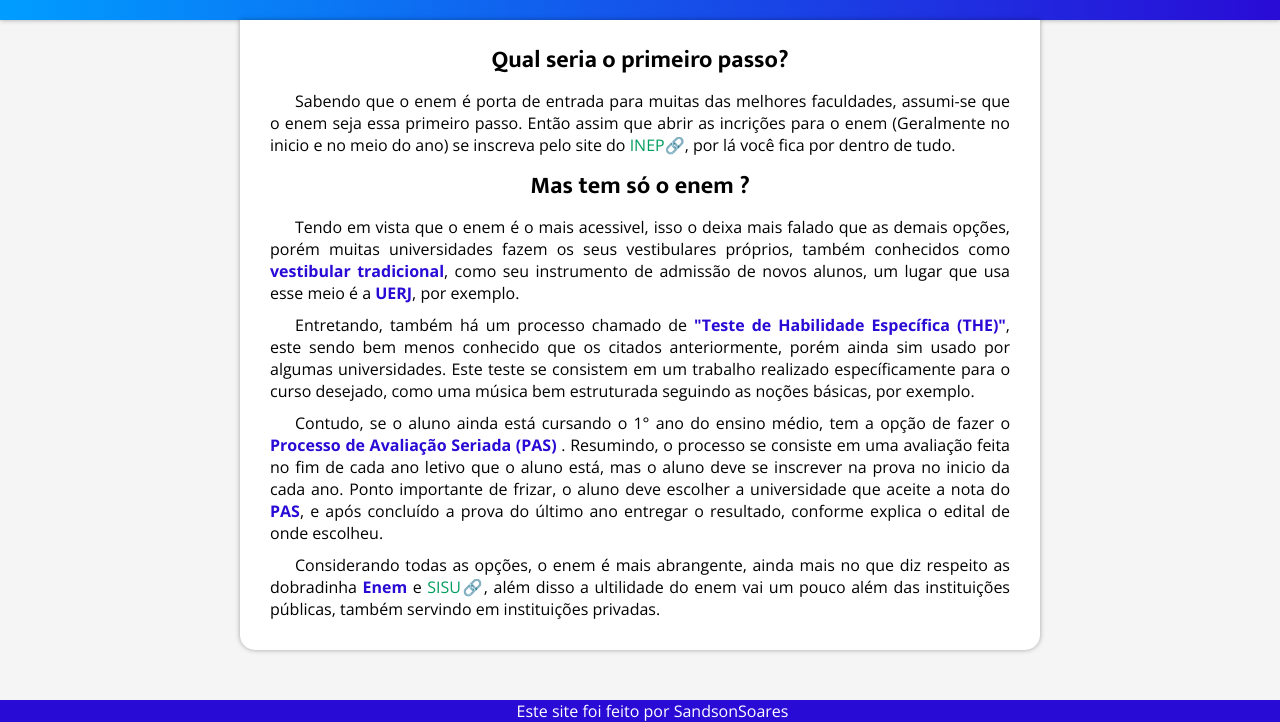
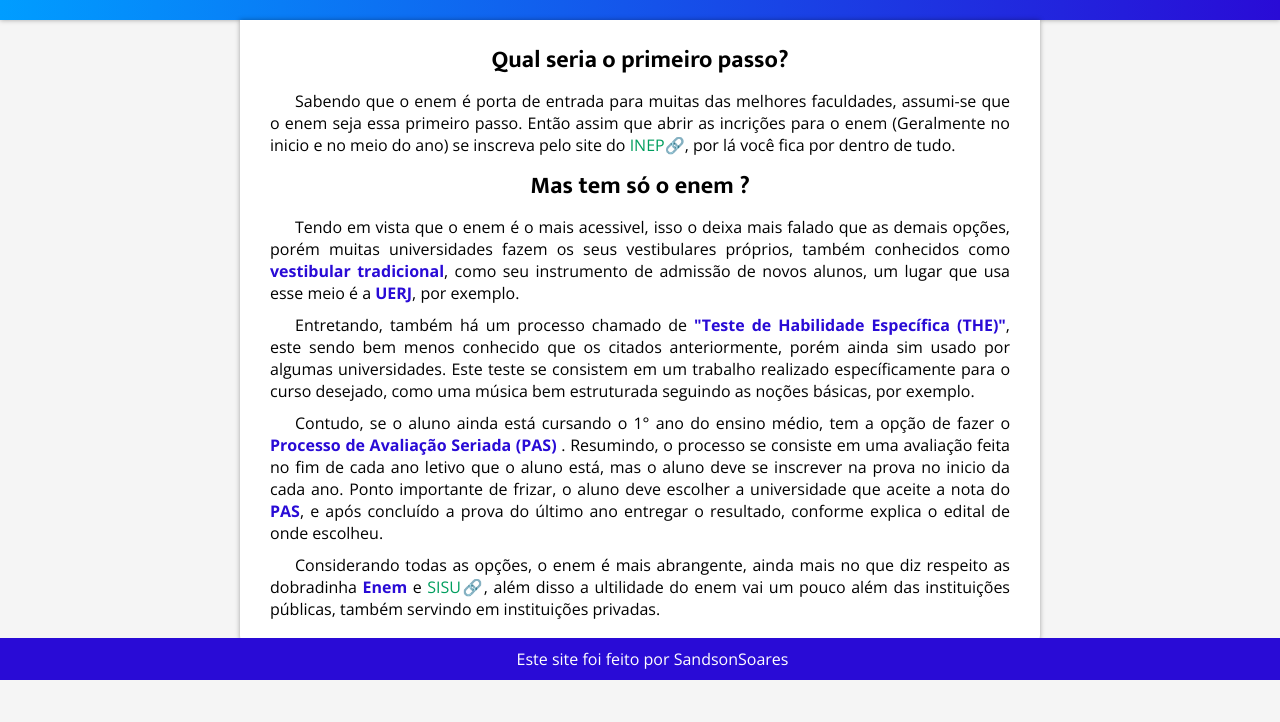
Before and after one commit to SandsonSoares/IFA, a plain HTML site: page formas-de-ingresso.html in a window 1280 px wide. Shown: the part 130-852 px from the top of the page. After the commit the page ends 810 px from the top, so only its background shows below. Drawn offline with nearby package versions, Linux system fonts and the light colour scheme.

Commit message:
Update formas-de-ingresso.html

```diff
--- a/formas-de-ingresso.html
+++ b/formas-de-ingresso.html
@@ -10,6 +10,17 @@
     <link rel="stylesheet" href="style.css">
     <link rel="stylesheet" href="aside.css">
     <script src="Rotinas.js"></script>
+        <style>
+        @media only screen and (min-width: 800px) and (min-height: 800px) {
+            footer {
+                position: absolute;
+                bottom: 0;
+                width: 100%;
+                text-align: center;
+
+            }
+        }
+    </style>
 </head>
 
 <body>
```
